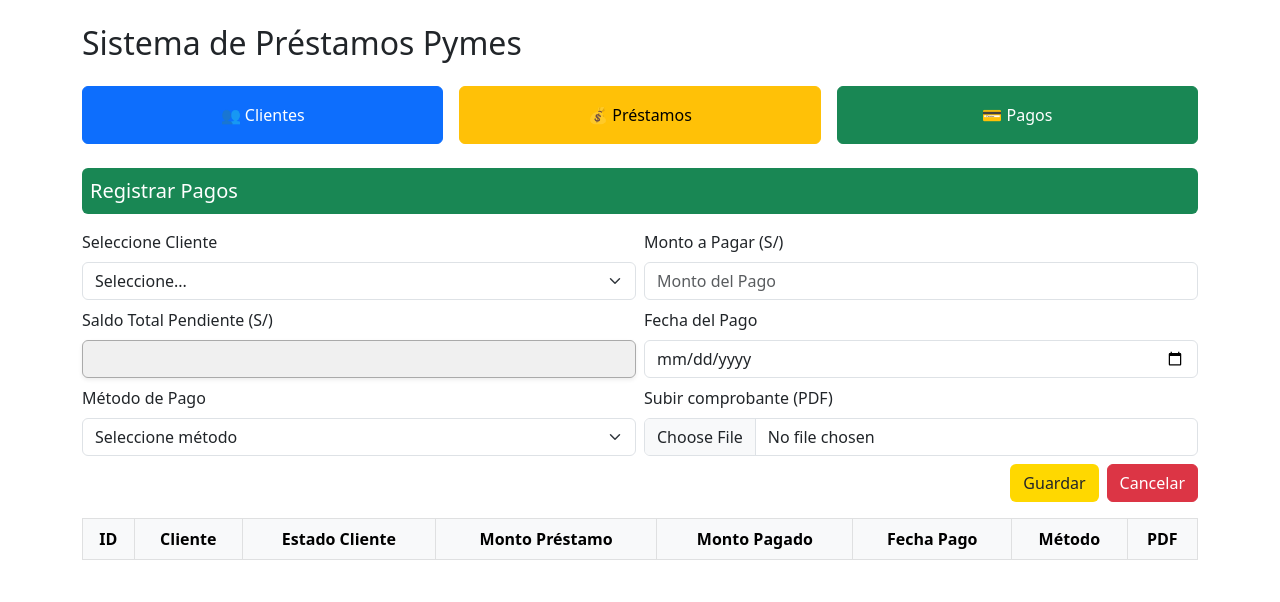
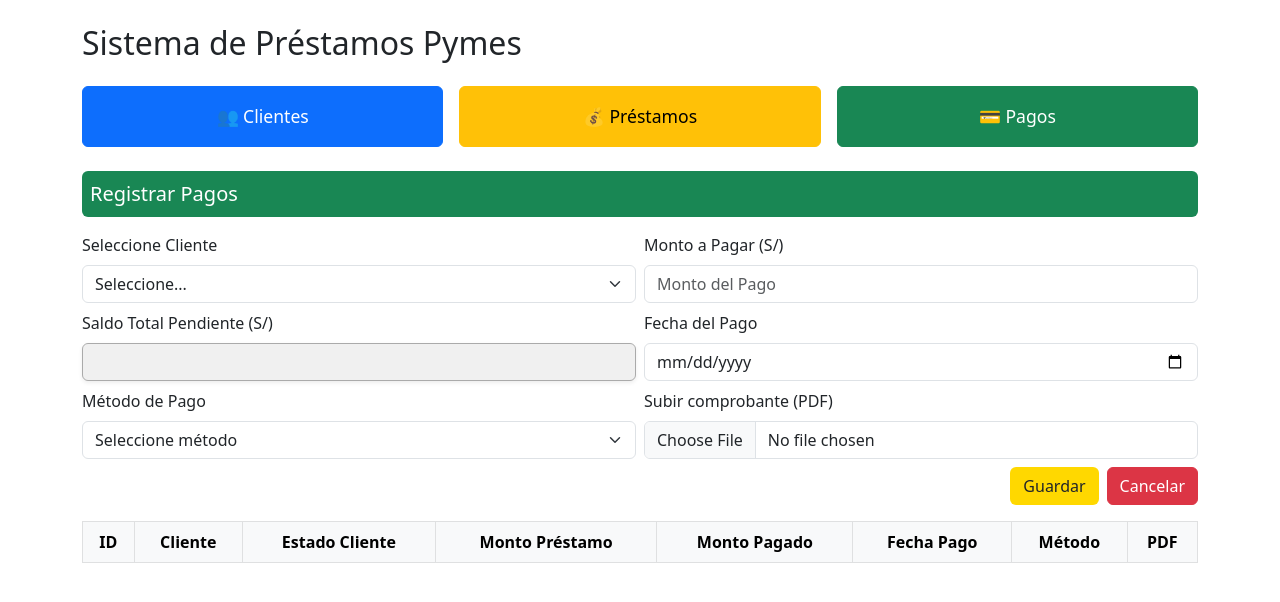
Before and after one commit to tasaycodiego76-hue/PROYECTO_FINAL_PRESTAMOS, a website: page public/pagos.html in a window 1280 px wide. Drawn offline with nearby package versions, Linux system fonts and the light colour scheme; some packages are replaced by stand-ins of ours; no server answers; a script that the page names is missing.

Commit message:
Actualización

```diff
--- a/public/pagos.html
+++ b/public/pagos.html
@@ -13,9 +13,21 @@
 
     <!-- Navegación -->
     <div class="row mb-4 g-3">
-      <div class="col-md-4"><a href="index.html" class="btn btn-primary w-100 py-3">👥 Clientes</a></div>
-      <div class="col-md-4"><a href="prestamos.html" class="btn btn-warning w-100 py-3">💰 Préstamos</a></div>
-      <div class="col-md-4"><a href="pagos.html" class="btn btn-success w-100 py-3">💳 Pagos</a></div>
+      <div class="col-md-4">
+        <a href="index.html" class="btn btn-primary w-100 py-3" style="font-size: 1.1rem;">
+          👥 Clientes
+        </a>
+      </div>
+      <div class="col-md-4">
+        <a href="prestamos.html" class="btn btn-warning w-100 py-3" style="font-size: 1.1rem;">
+          💰 Préstamos
+        </a>
+      </div>
+      <div class="col-md-4">
+        <a href="pagos.html" class="btn btn-success w-100 py-3" style="font-size: 1.1rem;">
+          💳 Pagos
+        </a>
+      </div>
     </div>
 
     <!-- Formulario -->
```
Also changed, not shown: README.md (added).
